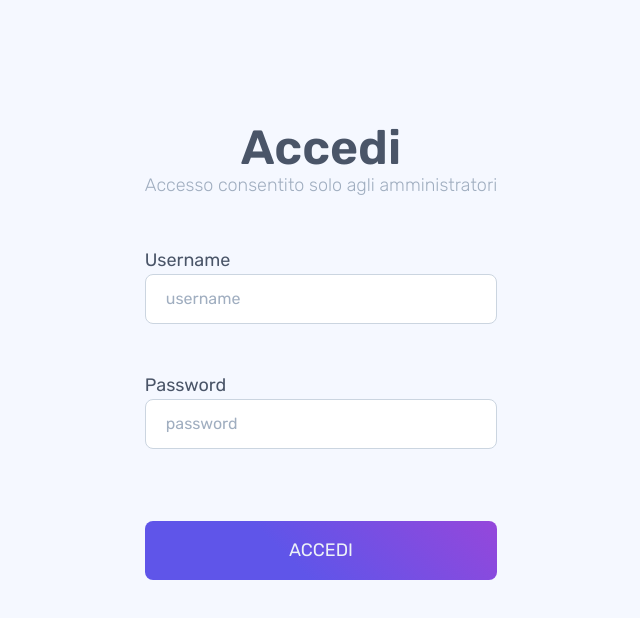
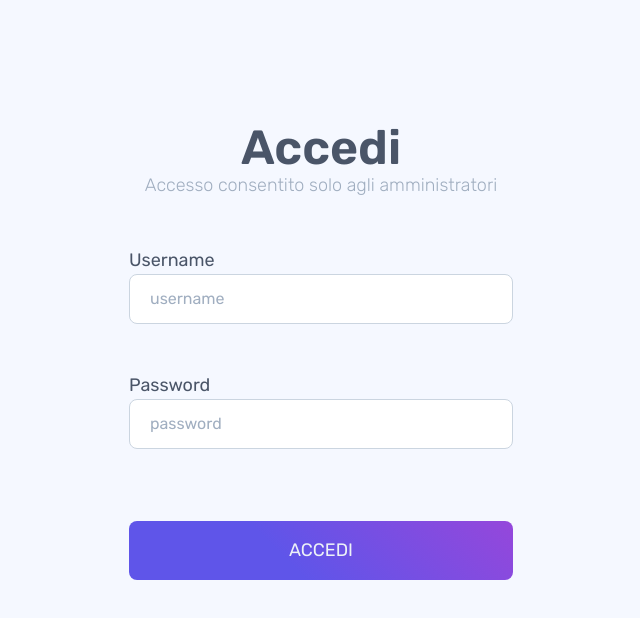
Before and after one commit to albizan/pcgaminghub_frontend, a Next.js app: page /login in a window 1280 px wide. Shown: the top 618 px of the page, without its empty margins (319-959 px from the left). Built offline with nearby package versions, Linux system fonts and the light colour scheme.

Commit message:
Fix width when message is shown

```diff
--- a/pages/login.tsx
+++ b/pages/login.tsx
@@ -4,6 +4,7 @@ import { saveAccessToken, isLoggedIn, getAccessToken } from "../utils/auth";
 import { setAuthCookie } from "../utils/cookie";
 import { useState, useEffect } from "react";
 import { useRouter } from "next/router";
+import Container from "../layouts/Container";
 
 type Inputs = {
   username: string;
@@ -38,13 +39,14 @@ export default function Login() {
   const [successMessage, setsuccessMessage] = useState("");
 
   return (
+    <Container>
       <section className="flex w-full h-screen justify-center items-center text-gray-700">
-      <div className="">
+        <div className="w-96">
           <div className="header text-center mb-12">
             <h1 className="font-semibold text-2xl lg:text-5xl leading-none">Accedi</h1>
             <p className="font-thin text-gray-500 lg:text-lg">Accesso consentito solo agli amministratori</p>
           </div>
-        <div className="form">
+          <div className="form w-full">
             <form onSubmit={handleSubmit(onSubmit)}>
               <div className="username">
                 <label className="text-lg" htmlFor="username">
@@ -76,14 +78,15 @@ export default function Login() {
               </div>
               <button className="text-lg mt-6 uppercase gradient text-gray-200 px-5 py-4 rounded-lg w-full focus:outline-none lift">Accedi</button>
             </form>
-          <div className="h-12">
-            <p className="text-red-600 text-lg">{errorMessage}</p>
           </div>
-          <div className="h-12">
-            <p className="text-green-400 text-lg">{successMessage}</p>
+          <div className="h-12 w-full text-center">
+            <p className="text-red-500 text-lg">{errorMessage}</p>
           </div>
+          <div className="h-12 w-full text-center">
+            <p className="text-green-500 text-lg">{successMessage}</p>
           </div>
         </div>
       </section>
+    </Container>
   );
 }
```
Lines whose indentation alone changed are shown as unchanged.
